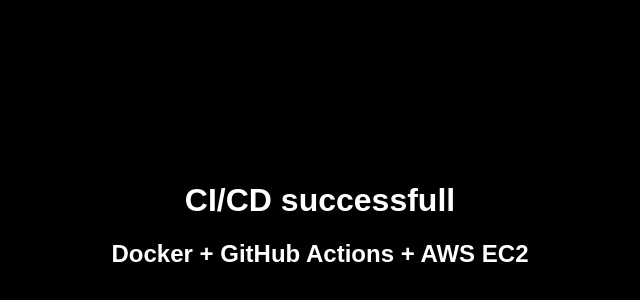
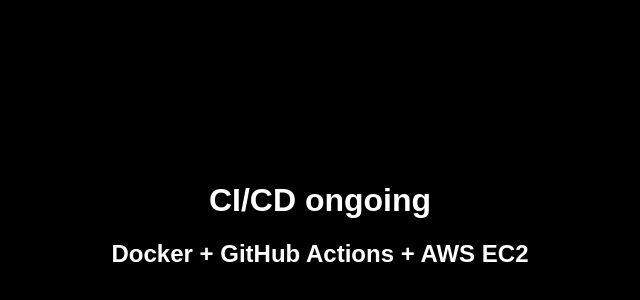
Before and after one commit to samsonprincer-DS/cicd-myapp, a plain HTML site: page index.html in a window 1280 px wide. Shown: the part 18-318 px from the top of the page, without its empty margins (320-960 px from the left). Drawn offline with Linux system fonts and the light colour scheme.

Commit message:
Master change

```diff
--- a/index.html
+++ b/index.html
@@ -5,7 +5,7 @@
 <link rel="stylesheet" href="style.css">
 </head>
 <body>
-<h1>CI/CD successfull </h1>
+<h1>CI/CD ongoing </h1>
 <h2>Docker + GitHub Actions + AWS EC2</h2>
 <script src="script.js"></script>
 </body>
```
